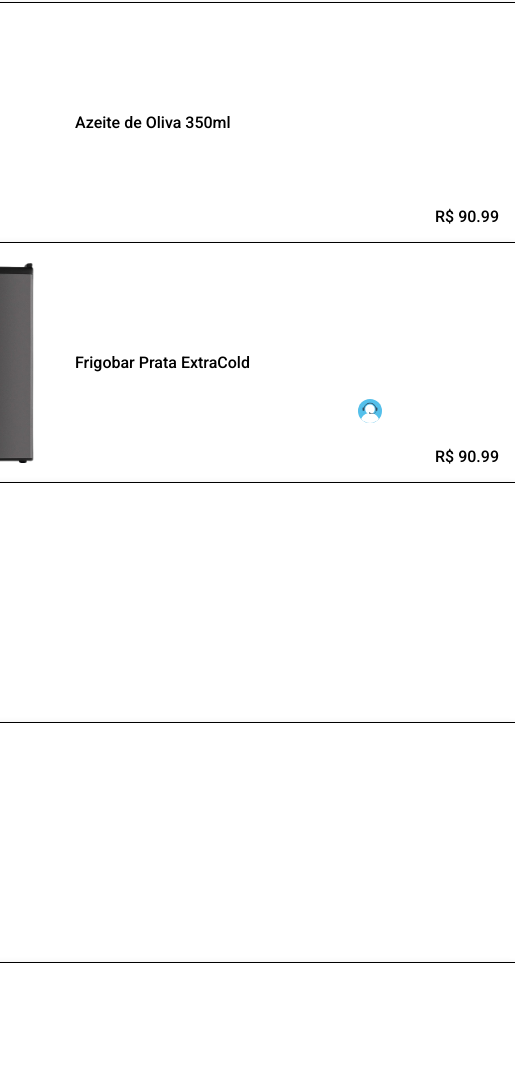
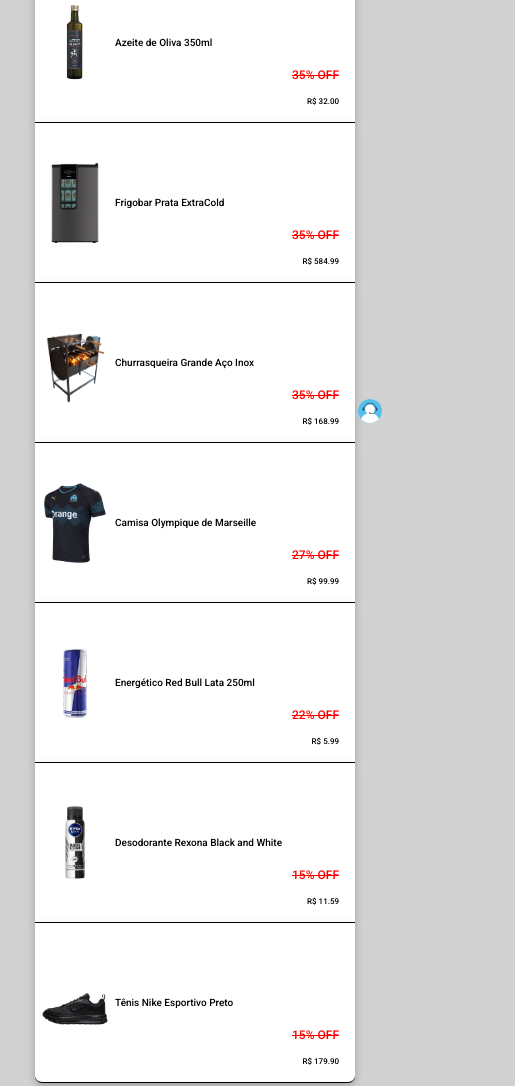
Before and after one commit to RenanTheFato/SupermarketSystem, a plain HTML site: page productsList.html in a window 390 px wide. Shown: the part 405-1491 px from the top of the page, 515 px wide, since content can reach past the window. Drawn offline with Linux system fonts and the light colour scheme.

Commit message:
Add files via upload

```diff
--- a/css/list.css
+++ b/css/list.css
@@ -11,8 +11,7 @@
     border-radius: 0;
     display: flex;
     align-items: center;
-    padding: 20px 50px 20px 0;
-
+    cursor: pointer;
 }
 
 .productsContainer img{
@@ -25,7 +24,16 @@
 .productNameContainer{
     font-family: 'Roboto', sans-serif;
     font-weight: 500;
+}
 
+.productDiscountContainer{
+    font-family: 'Roboto', sans-serif;
+    font-weight: 500;
+    font-size: 12px;
+    color: red;
+    position: absolute;
+    right: 1rem;
+    bottom: 2.5rem;
 }
 
 .productPriceContainer{
@@ -34,6 +42,7 @@
     bottom: 1rem;
     font-family: 'Roboto', sans-serif;
     font-weight: 500;
+    font-size: 20px;
 }
 
 .first{
@@ -46,3 +55,39 @@
     border-bottom-right-radius: 7px;
     margin-bottom: 10rem;
 }
+
+@media screen and (max-width:785px) {
+    .productsContainer{
+        width: 25rem;
+        height: 10rem;
+    }
+    .productsContainer img{
+        max-width: 100%;
+        width: 100px;
+        object-fit: contain;
+        height: 100px;
+    }
+    .productNameContainer{
+        font-size: 12px;
+    }
+    .productPriceContainer{
+        font-size: 10px;
+    }
+}
+
+@media screen and (max-width:480px) {
+    .productsContainer{
+        width: 20rem;
+        height: 10rem;
+    }
+    .productsContainer img{
+        width: 80px;
+        height: 80px;
+    }
+    .productNameContainer{
+        font-size: 10px;
+    }
+    .productPriceContainer{
+        font-size: 8px;
+    }
+}
--- a/productsList.html
+++ b/productsList.html
@@ -30,22 +30,51 @@
 		<div class="productsContainer first">
 			<img src="img/poloProduct.png">
 			<p class="productNameContainer">Camisa Polo Lacoste Branca e Azul Moderna</p>
+			<s class="productDiscountContainer">35% OFF</s>
 			<p class="productPriceContainer">R$ 90.99</p>
 		</div>
 		<div class="productsContainer">
 			<img src="img/azeiteProduct.png">
 			<p class="productNameContainer">Azeite de Oliva 350ml</p>
-			<p class="productPriceContainer">R$ 90.99</p>
+			<s class="productDiscountContainer">35% OFF</s>
+			<p class="productPriceContainer">R$ 32.00</p>
 		</div>
 		<div class="productsContainer">
 			<img src="img/frigobarProduct.png">
 			<p class="productNameContainer">Frigobar Prata ExtraCold</p>
-			<p class="productPriceContainer">R$ 90.99</p>
+			<s class="productDiscountContainer">35% OFF</s>
+			<p class="productPriceContainer">R$ 584.99</p>
 		</div>
-		<div class="productsContainer"></div>
-		<div class="productsContainer"></div>
-		<div class="productsContainer"></div>
-		<div class="productsContainer last"></div>
+		<div class="productsContainer">
+			<img src="img/churrasqueiraProduct.png">
+			<p class="productNameContainer">Churrasqueira Grande Aço Inox</p>
+			<s class="productDiscountContainer">35% OFF</s>
+			<p class="productPriceContainer">R$ 168.99</p>
+		</div>
+		<div class="productsContainer">
+			<img src="img/marseilleProduct.png">
+			<p class="productNameContainer">Camisa Olympique de Marseille</p>
+			<s class="productDiscountContainer">27% OFF</s>
+			<p class="productPriceContainer">R$ 99.99</p>
+		</div>
+		<div class="productsContainer">
+			<img src="img/redbullProduct.png">
+			<p class="productNameContainer">Energético Red Bull Lata 250ml</p>
+			<s class="productDiscountContainer">22% OFF</s>
+			<p class="productPriceContainer">R$ 5.99</p>
+		</div>
+		<div class="productsContainer">
+			<img src="img/rexonaProduct.png">
+			<p class="productNameContainer">Desodorante Rexona Black and White</p>
+			<s class="productDiscountContainer">15% OFF</s>
+			<p class="productPriceContainer">R$ 11.59</p>
+		</div>
+		<div class="productsContainer last">
+			<img src="img/tenisProduct.png">
+			<p class="productNameContainer">Tênis Nike Esportivo Preto</p>
+			<s class="productDiscountContainer">15% OFF</s>
+			<p class="productPriceContainer">R$ 179.90</p>
+		</div>
 
 		<div class="footer">
 			<h1>Tend Tudo Market</h1>
```
Also changed, not shown: img/marseilleProduct.png (added), img/redbullProduct.png (added), img/rexonaProduct.png (added), img/tenisProduct.png (added).
